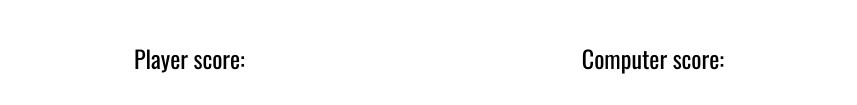
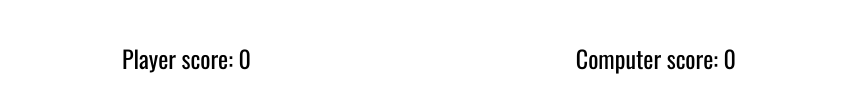
Before and after one commit to Lavstrasni/Rock-Paper-Scissors, a plain HTML site: page Najjaci RPS/index.html in a window 1280 px wide. Shown: the part 828-933 px from the top of the page, without its empty margins (211-1068 px from the left). Drawn offline with nearby package versions, Linux system fonts and the light colour scheme.

Commit message:
Update index.html
v1.1.1.

```diff
--- a/Najjaci RPS/index.html
+++ b/Najjaci RPS/index.html
@@ -19,9 +19,9 @@
         <h2>Result:<br><span id="result-text">Undecided</span></h2>
 
         <div class="end-screen">
-            <p>Player score: <span id="player-score"></span></p>
+            <p>Player score: <span id="player-score">0</span></p>
             <button id="round-button">START NEW ROUND</button>
-            <p>Computer score: <span id="computer-score"></span></p>
+            <p>Computer score: <span id="computer-score">0</span></p>
         </div>
 
     </body>
```
